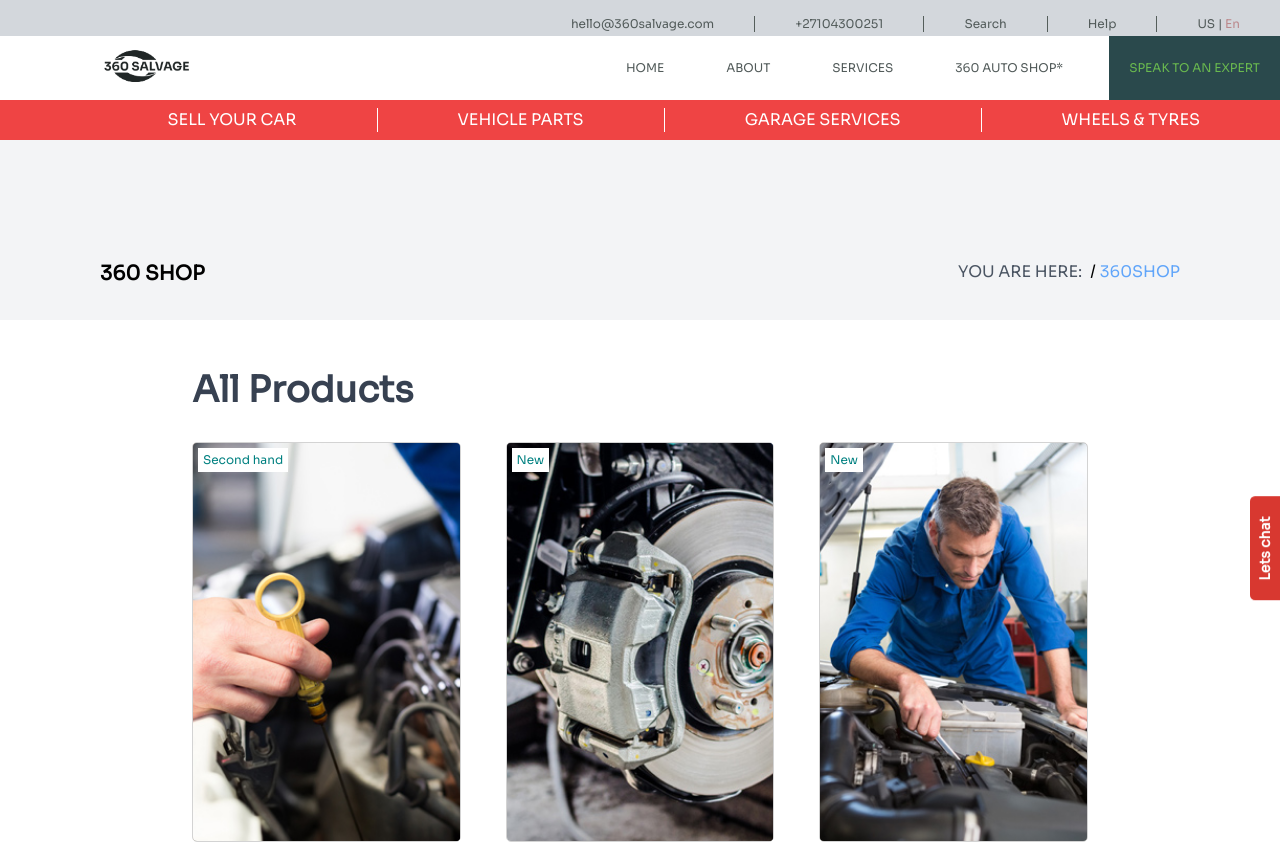
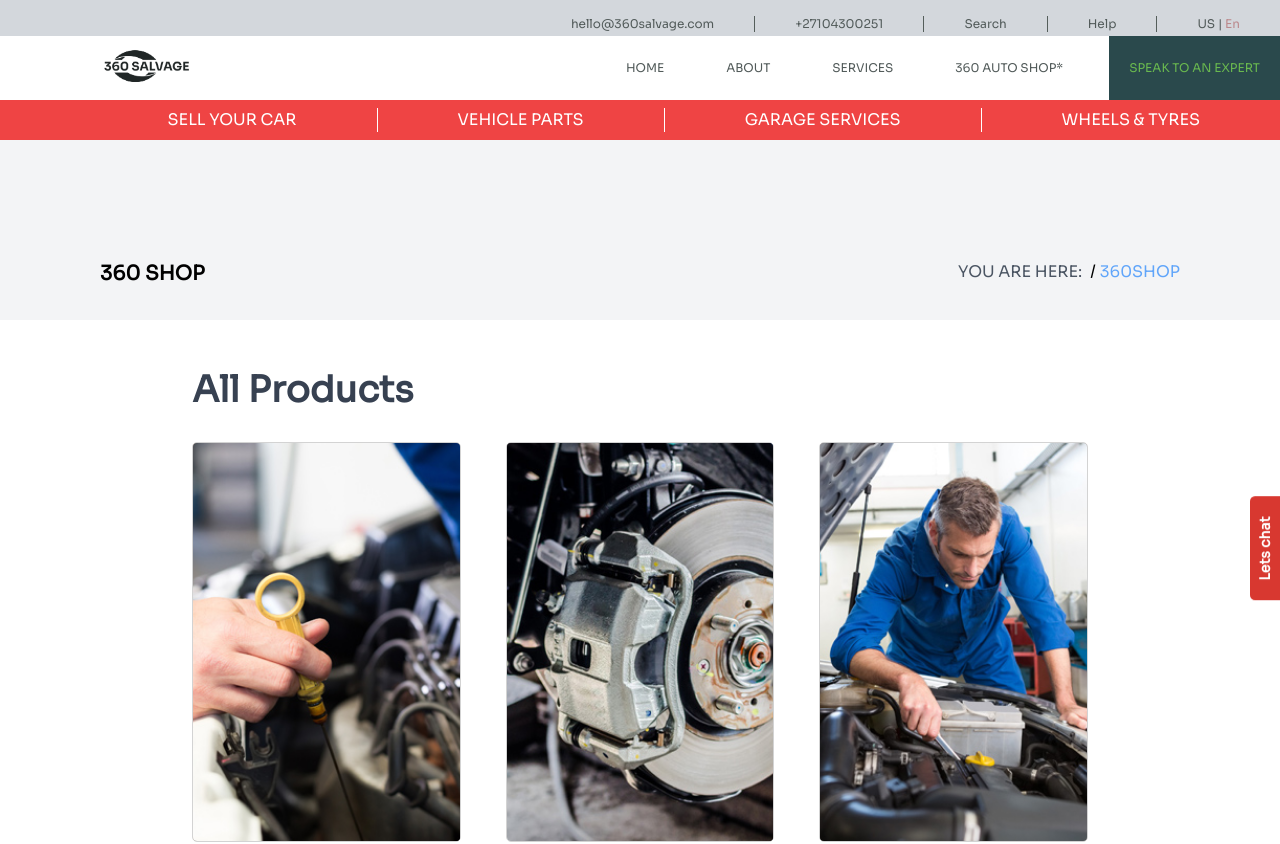
Before and after one commit to amos-billy-kipchumba/360salvage, a React (Create React App) app: page /360shop in a window 1280 px wide. Shown: the top 844 px of the page. Built offline with nearby package versions, Linux system fonts and the light colour scheme.

Commit message:
removing old and new emblem

```diff
--- a/src/components/Pages/Shop/Card.jsx
+++ b/src/components/Pages/Shop/Card.jsx
@@ -8,7 +8,6 @@ function Card({item}) {
     <Link className='link' to={`/`} id="revelation">
         <div className='card_shop'>
             <div className='image_shop'>
-                <span>{item.isNew === true ? 'New' : 'Second hand' }</span>
                 <img src={item.img} alt="" className='mainImg' />
                 <img src={item.img2} alt="" className='secondImg' />
             </div>
```
